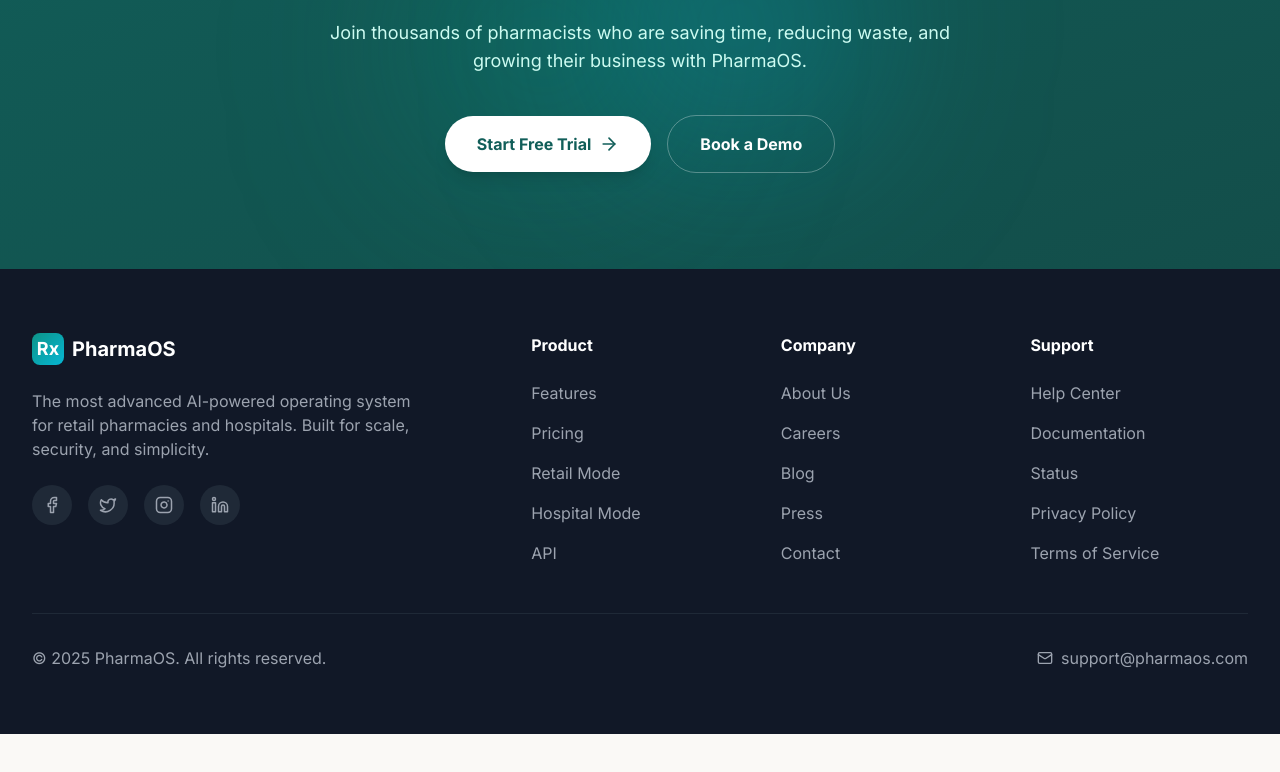
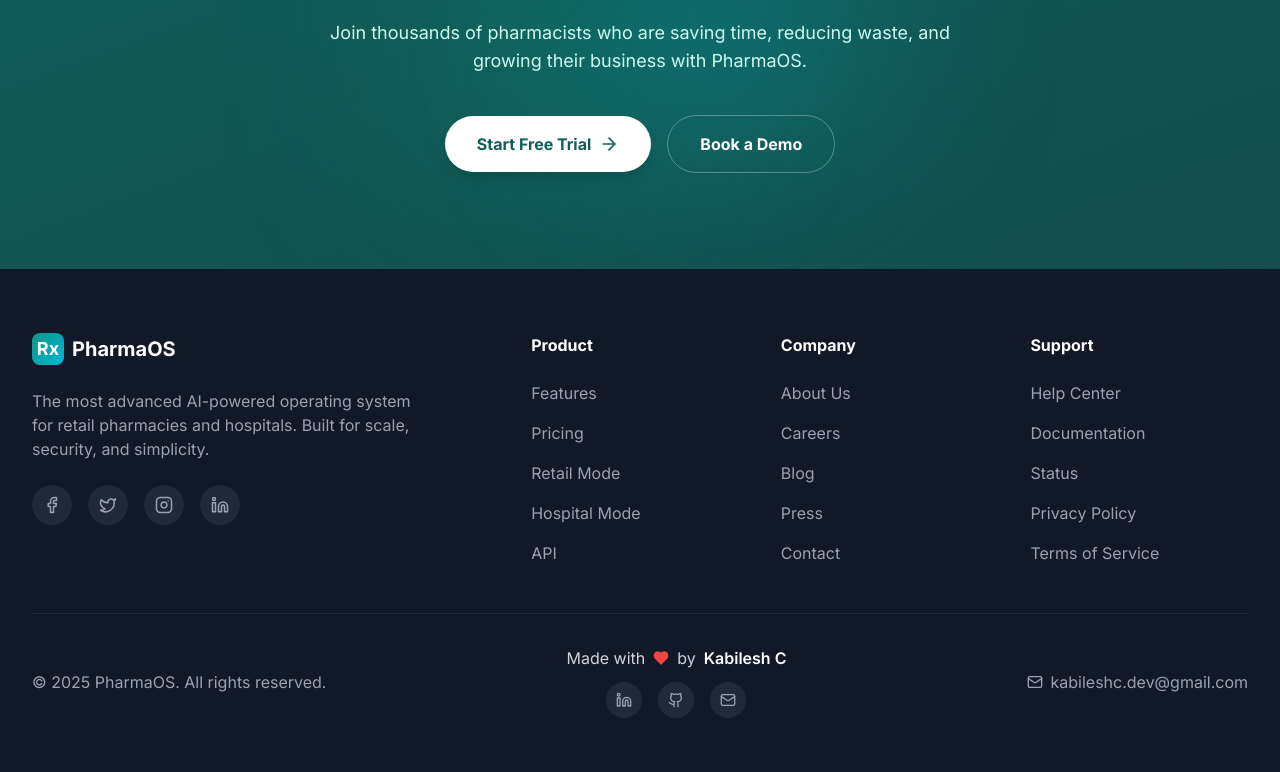
Before and after one commit to kabilesh-c/PharmaOS, a Next.js app in the folder apps/web/: page / in a window 1280 px wide. Shown: the part 6569-7341 px from the top of the page. Before the commit the page ends 7303 px from the top, so only its background shows below. Built offline with nearby package versions, Linux system fonts and the light colour scheme.

Commit message:
Add developer credits with social links in footer

```diff
--- a/apps/web/src/components/landing/Footer.tsx
+++ b/apps/web/src/components/landing/Footer.tsx
@@ -1,5 +1,5 @@
 import Link from "next/link";
-import { Facebook, Twitter, Instagram, Linkedin, Mail } from "lucide-react";
+import { Facebook, Twitter, Instagram, Linkedin, Mail, Github, Heart } from "lucide-react";
 
 export default function Footer() {
   return (
@@ -71,10 +71,45 @@ export default function Footer() {
 
         <div className="pt-8 border-t border-neutral-800 flex flex-col md:flex-row justify-between items-center gap-4">
           <p>© 2025 PharmaOS. All rights reserved.</p>
+
+          {/* Made by section */}
+          <div className="flex flex-col items-center gap-3">
+            <p className="flex items-center gap-2 text-neutral-300">
+              Made with <Heart size={16} className="text-red-500 fill-red-500" /> by <span className="text-white font-semibold">Kabilesh C</span>
+            </p>
+            <div className="flex items-center gap-4">
+              <a
+                href="https://www.linkedin.com/in/kabilesh-c20"
+                target="_blank"
+                rel="noopener noreferrer"
+                className="w-9 h-9 rounded-full bg-neutral-800 flex items-center justify-center hover:bg-[#0077B5] hover:text-white transition-colors"
+                aria-label="LinkedIn"
+              >
+                <Linkedin size={16} />
+              </a>
+              <a
+                href="https://github.com/kabilesh-c"
+                target="_blank"
+                rel="noopener noreferrer"
+                className="w-9 h-9 rounded-full bg-neutral-800 flex items-center justify-center hover:bg-white hover:text-neutral-900 transition-colors"
+                aria-label="GitHub"
+              >
+                <Github size={16} />
+              </a>
+              <a
+                href="mailto:kabileshc.dev@gmail.com"
+                className="w-9 h-9 rounded-full bg-neutral-800 flex items-center justify-center hover:bg-primary-teal hover:text-white transition-colors"
+                aria-label="Email"
+              >
+                <Mail size={16} />
+              </a>
+            </div>
+          </div>
+
           <div className="flex items-center gap-2">
             <Mail size={16} />
-            <a href="mailto:support@pharmaos.com" className="hover:text-white transition-colors">
-              support@pharmaos.com
+            <a href="mailto:kabileshc.dev@gmail.com" className="hover:text-white transition-colors">
+              kabileshc.dev@gmail.com
             </a>
           </div>
         </div>
```
